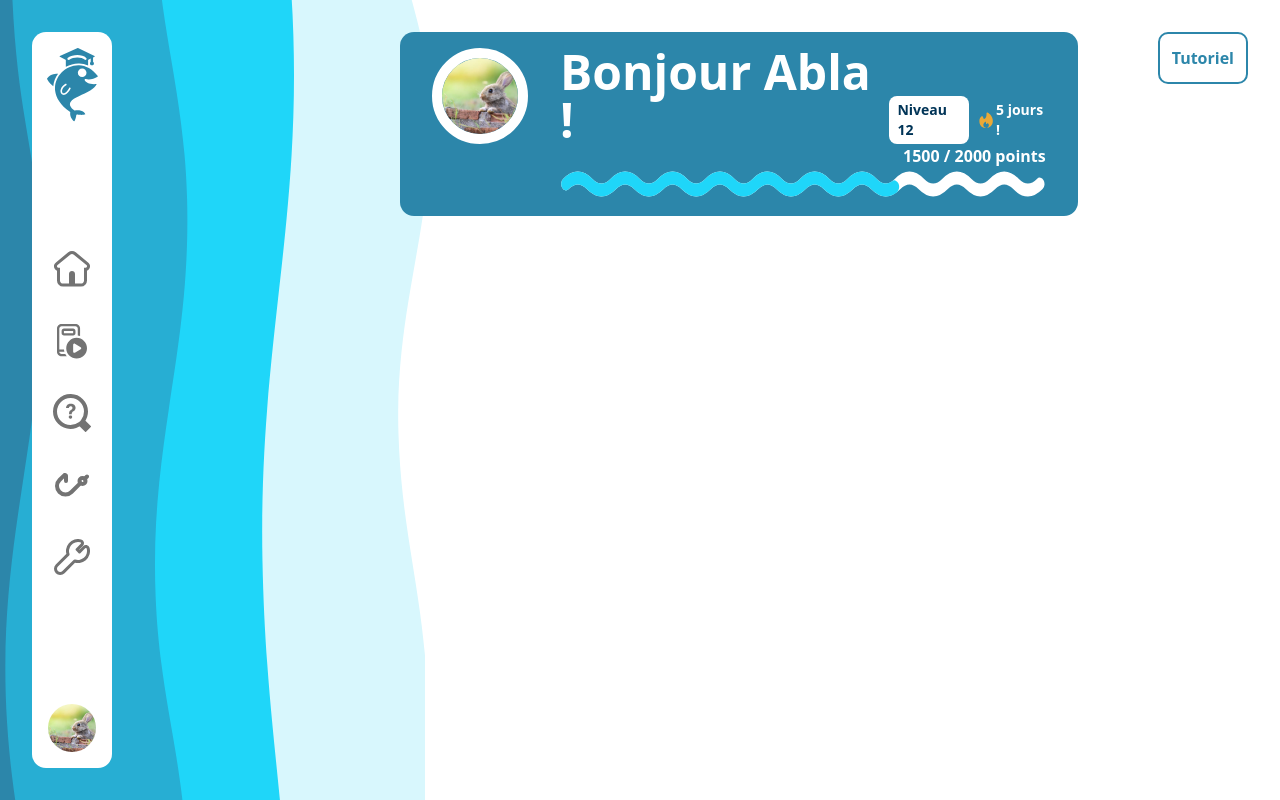
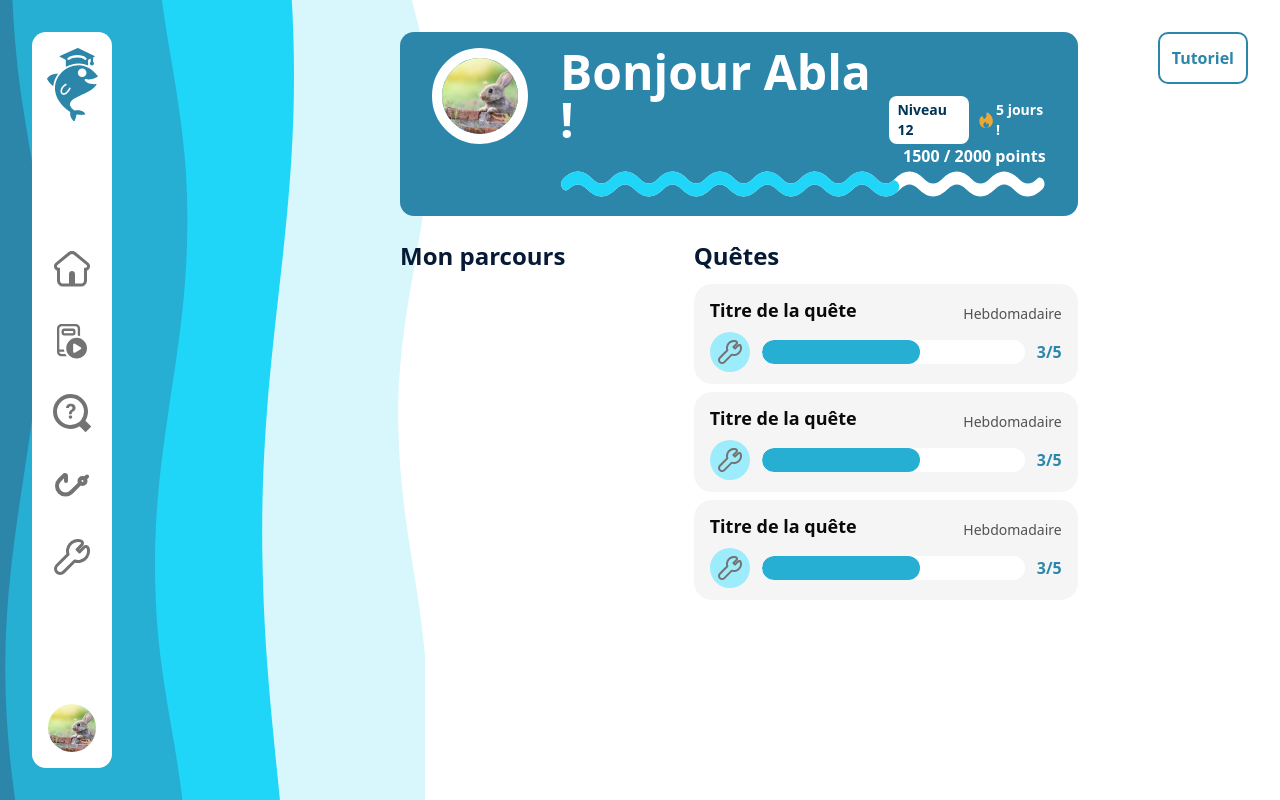
Before and after one commit to SHAfoin/learn-and-phish, a Next.js app: page /app in a window 1280 px wide. Built offline with nearby package versions, Linux system fonts and the light colour scheme.

Commit message:
feat(quest): add QuestTile component for quest display

```diff
--- a/app/app/page.tsx
+++ b/app/app/page.tsx
@@ -1,10 +1,24 @@
 import ProfileHeader from "@/components/ProfileHeader";
+import QuestTile from "@/components/QuestTile";
 import React from "react";
 
 export default function page() {
   return (
-    <div className="flex flex-col flex-1">
-      <ProfileHeader></ProfileHeader>
+    <div className="flex flex-col flex-1 gap-6">
+      <ProfileHeader />
+      <div className="flex w-full gap-6">
+        <div className="flex flex-col gap-3 flex-2">
+          <h2 className="text-2xl text-ocean-950 font-bold">Mon parcours</h2>
+        </div>
+        <div className="flex flex-col gap-3 flex-1">
+          <h2 className="text-2xl text-ocean-950 font-bold">Quêtes</h2>
+          <div className="flex flex-col gap-2 w-full">
+            <QuestTile />
+            <QuestTile />
+            <QuestTile />
+          </div>
+        </div>
+      </div>
     </div>
   );
 }
--- /dev/null
+++ b/components/QuestTile.tsx
@@ -0,0 +1,31 @@
+import Image from "next/image";
+
+export default function QuestTile() {
+  return (
+    <div className="flex rounded-2xl px-4 py-3 flex-col w-full min-w-sm bg-neutral-100 gap-2">
+      <div className="flex items-end justify-between gap-6">
+        <h3 className="text-lg font-semibold">Titre de la quête</h3>
+        <span className="text-sm text-neutral-600">Hebdomadaire</span>
+      </div>
+      <div className="flex items-center gap-3">
+        <div className="bg-ocean-300 rounded-full overflow-clip p-2">
+          <Image
+            src="/svg/icons/admin.svg"
+            width={24}
+            height={24}
+            alt="Icône de quête"
+          />
+        </div>
+
+        <div className="flex-1 bg-white w-full rounded-full overflow-hidden items-center">
+          <div
+            className="h-6 bg-ocean-600 rounded-full"
+            style={{ width: "60%" }}
+          ></div>
+        </div>
+
+        <span className="font-bold text-ocean-700">3/5</span>
+      </div>
+    </div>
+  );
+}
```
